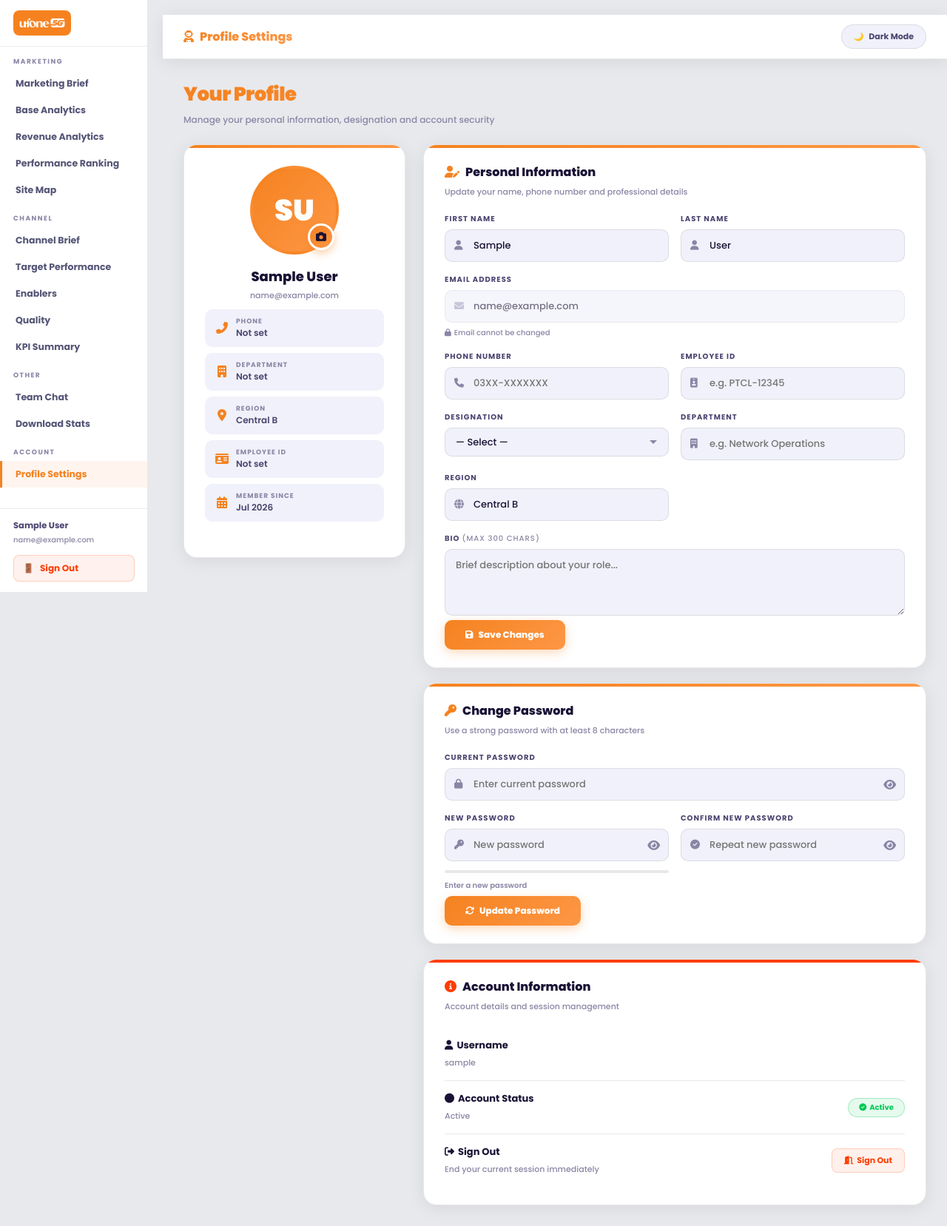
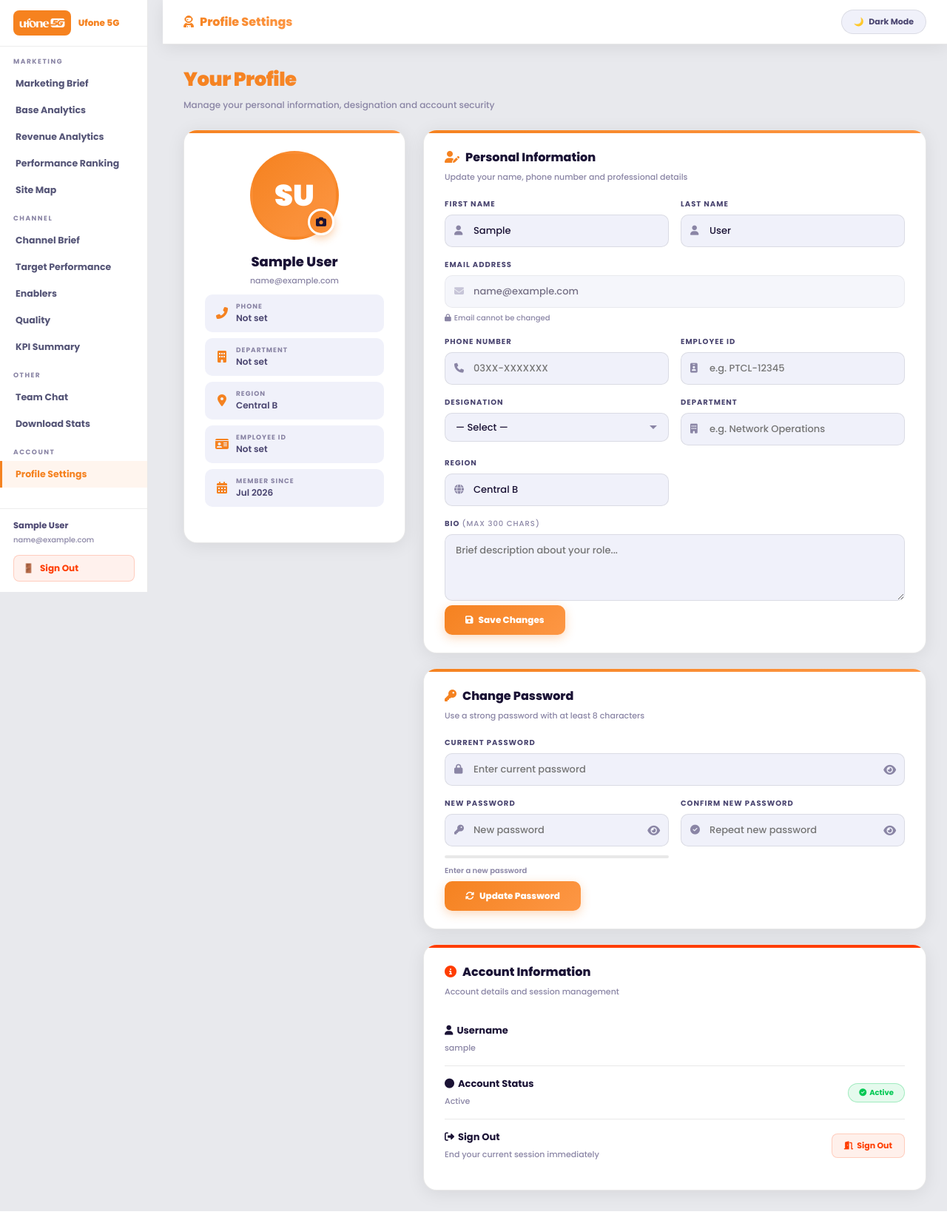
Before and after one commit to ossamaKhan/dashboard, a Django app: page /profile/ in a window 1280 px wide. Shown: the whole page at 74% size. Run offline with Django 5.2, Linux system fonts and the light colour scheme; the visitor is signed in with stand-in values (Sample User, id 1); data comes from the database, SQL or seed files in the repository.

Commit message:
Updated data 8-7-26

```diff
--- a/marketing/templates/dashboard/profile.html
+++ b/marketing/templates/dashboard/profile.html
@@ -172,14 +172,14 @@
 </style>
 </head>
 <body>
-<div id="loading"><div class="loader-track"></div><div class="loader-label">Loading Intelligence</div></div>
 <button class="mob-nav-btn" id="mob-nav-btn" onclick="toggleSidebar()" aria-label="Menu">☰</button>
 <div class="sidebar-overlay" id="sidebar-overlay" onclick="closeSidebar()"></div>
-<div class="app-layout">
+<div class="layout">
 <aside class="sidebar" id="sidebar">
   <div class="sb-nav-scroll">
     <div class="sb-logo" style="padding:14px 18px;border-bottom:1px solid rgba(0,0,0,0.07);display:flex;align-items:center;gap:10px;flex-shrink:0">
       <img src="{% static 'images/logo1.jpg' %}" style="height:34px;width:auto;object-fit:contain;border-radius:8px;" alt="Ufone 5G"/>
+      <div><div style="font-size:12px;font-weight:800;color:var(--orange)">Ufone 5G</div></div>
     </div>
     <div class="sb-sec">Marketing</div>
     <a href="/dashboard/" class="nv" onclick="closeSidebar()">Marketing Brief</a>
```
